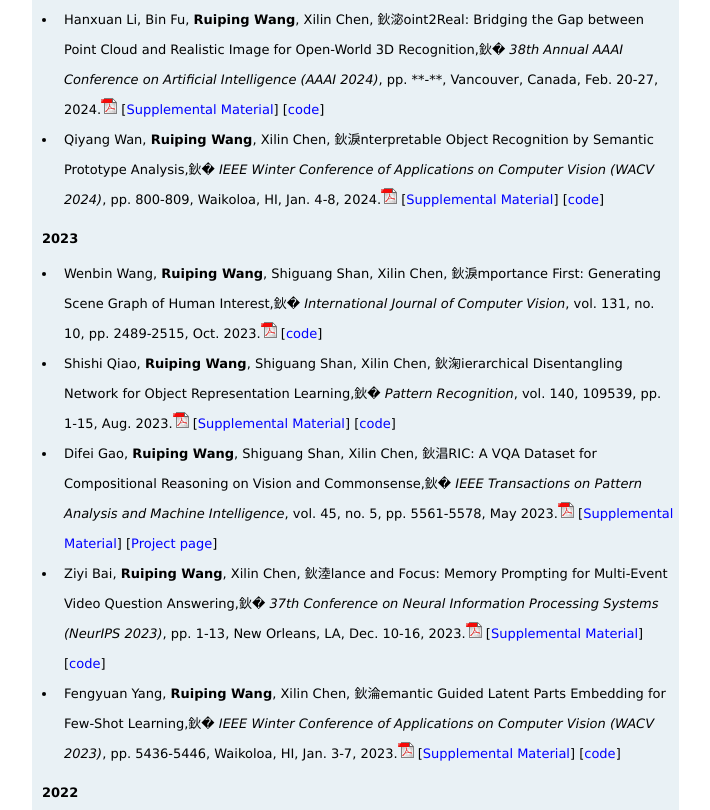
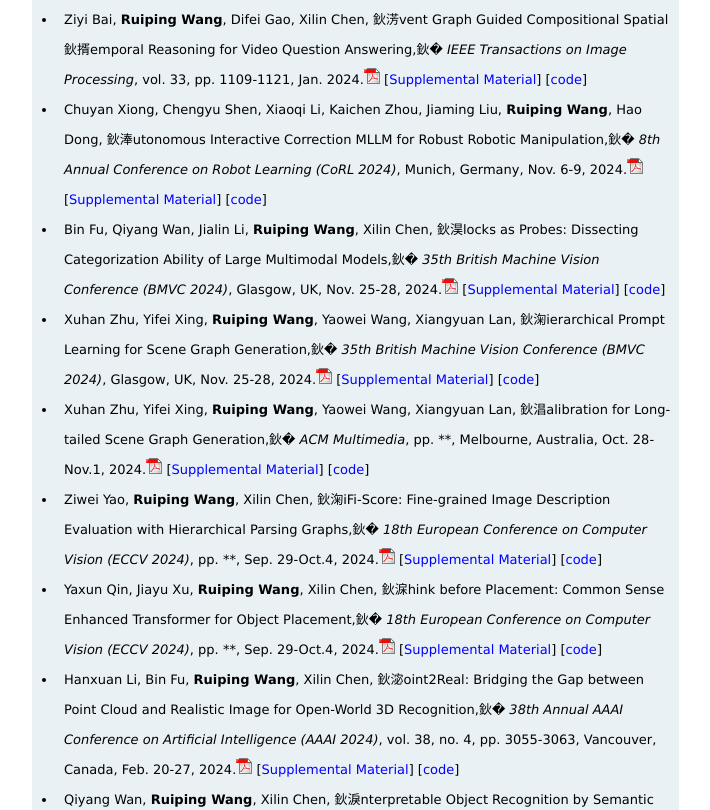
Before and after one commit to rpwnjtu/rpwnjtu.github.io, a plain HTML site: page resume.htm in a window 1280 px wide. Shown: the part 1783-2593 px from the top of the page, without its empty margins (412-1122 px from the left). Drawn offline with Linux system fonts and the light colour scheme.

Commit message:
Add files via upload

```diff
--- a/resume.htm
+++ b/resume.htm
@@ -424,7 +424,7 @@ li.specialtemp{
 
 					</div>
 
-					<!-- 20231030_#98_PR24 -->
+					<!-- 20240908_#105_CoRL24 -->
 					<div id="part4">
 
 					<p class="chara6">
@@ -437,6 +437,10 @@ li.specialtemp{
 
 					<p class="chara8">
 					<ul>
+						<li class="special">
+							Xuhan Zhu, <b>Ruiping Wang</b>, Xiangyuan Lan, Yaowei Wang, “Local Context Attention Learning for Fine-grained Scene Graph Generation,” <i>Pattern Recognition</i>, vol. 156, 110708, pp. 1-13, Dec. 2024.<a href="publications/Local Context Attention Learning for Fine-grained Scene Graph Generation_PR2024.pdf" target="_blank"><img src="image\pdf.gif" border="0px"></a> [<a href="publications/Local Context Attention Learning for Fine-grained Scene Graph Generation_PR2024_supp.pdf" target="_blank" class="inside">Supplemental Material</a>] [<a href="http://vipl.ict.ac.cn/resources/codes" target="_blank" class="inside">code</a>]
+						</li>
+
 						<li class="special">
 							Chen He, <b>Ruiping Wang</b>, Shiguang Shan, Xilin Chen, “Introspective GAN: Learning to Grow a GAN for Incremental Generation and Classification,” <i>Pattern Recognition</i>, vol. 151, 110383, pp. 1-12, Jul. 2024.<a href="publications/Introspective GAN_Learning to Grow a GAN for Incremental Generation and Classification_PR2024.pdf" target="_blank"><img src="image\pdf.gif" border="0px"></a> [<a href="publications/Introspective GAN_Learning to Grow a GAN for Incremental Generation and Classification_PR2024_supp.pdf" target="_blank" class="inside">Supplemental Material</a>] [<a href="http://vipl.ict.ac.cn/resources/codes" target="_blank" class="inside">code</a>]
 						</li>
@@ -454,7 +458,31 @@ li.specialtemp{
 						</li>
 
 						<li class="special">
-							Hanxuan Li, Bin Fu, <b>Ruiping Wang</b>, Xilin Chen, “Point2Real: Bridging the Gap between Point Cloud and Realistic Image for Open-World 3D Recognition,” <i>38th Annual AAAI Conference on Artificial Intelligence (AAAI 2024)</i>, pp. **-**, Vancouver, Canada, Feb. 20-27, 2024.<a href="publications/Point2Real_Bridging the Gap between Point Cloud and Realistic Image for Open-World 3D Recognition_AAAI2024.pdf" target="_blank"><img src="image\pdf.gif" border="0px"></a> [<a href="publications/Point2Real_Bridging the Gap between Point Cloud and Realistic Image for Open-World 3D Recognition_AAAI2024_supp.pdf" target="_blank" class="inside">Supplemental Material</a>] [<a href="http://vipl.ict.ac.cn/resources/codes" target="_blank" class="inside">code</a>]
+							Chuyan Xiong, Chengyu Shen, Xiaoqi Li, Kaichen Zhou, Jiaming Liu, <b>Ruiping Wang</b>, Hao Dong, “Autonomous Interactive Correction MLLM for Robust Robotic Manipulation,” <i>8th Annual Conference on Robot Learning (CoRL 2024)</i>, Munich, Germany, Nov. 6-9, 2024.<a href="publications/Autonomous Interactive Correction MLLM for Robust Robotic Manipulation_CoRL2024.pdf" target="_blank"><img src="image\pdf.gif" border="0px"></a> [<a href="publications/Autonomous Interactive Correction MLLM for Robust Robotic Manipulation_CoRL2024_supp.pdf" target="_blank" class="inside">Supplemental Material</a>] [<a href="http://vipl.ict.ac.cn/resources/codes" target="_blank" class="inside">code</a>]
+						</li>
+
+						<li class="special">
+							Bin Fu, Qiyang Wan, Jialin Li, <b>Ruiping Wang</b>, Xilin Chen, “Blocks as Probes: Dissecting Categorization Ability of Large Multimodal Models,” <i>35th British Machine Vision Conference (BMVC 2024)</i>, Glasgow, UK, Nov. 25-28, 2024.<a href="publications/Blocks as Probes_Dissecting Categorization Ability of Large Multimodal Models_BMVC2024.pdf" target="_blank"><img src="image\pdf.gif" border="0px"></a> [<a href="publications/Blocks as Probes_Dissecting Categorization Ability of Large Multimodal Models_BMVC2024_supp.pdf" target="_blank" class="inside">Supplemental Material</a>] [<a href="http://vipl.ict.ac.cn/resources/codes" target="_blank" class="inside">code</a>]
+						</li>
+
+						<li class="special">
+							Xuhan Zhu, Yifei Xing, <b>Ruiping Wang</b>, Yaowei Wang, Xiangyuan Lan, “Hierarchical Prompt Learning for Scene Graph Generation,” <i>35th British Machine Vision Conference (BMVC 2024)</i>, Glasgow, UK, Nov. 25-28, 2024.<a href="publications/Hierarchical Prompt Learning for Scene Graph Generation_BMVC2024.pdf" target="_blank"><img src="image\pdf.gif" border="0px"></a> [<a href="publications/Hierarchical Prompt Learning for Scene Graph Generation_BMVC2024_supp.pdf" target="_blank" class="inside">Supplemental Material</a>] [<a href="http://vipl.ict.ac.cn/resources/codes" target="_blank" class="inside">code</a>]
+						</li>
+
+						<li class="special">
+							Xuhan Zhu, Yifei Xing, <b>Ruiping Wang</b>, Yaowei Wang, Xiangyuan Lan, “Calibration for Long-tailed Scene Graph Generation,” <i>ACM Multimedia</i>, pp. **, Melbourne, Australia, Oct. 28-Nov.1, 2024.<a href="publications/Calibration for Long-tailed Scene Graph Generation_ACMMM2024.pdf" target="_blank"><img src="image\pdf.gif" border="0px"></a> [<a href="publications/Calibration for Long-tailed Scene Graph Generation_ACMMM2024_supp.pdf" target="_blank" class="inside">Supplemental Material</a>] [<a href="http://vipl.ict.ac.cn/resources/codes" target="_blank" class="inside">code</a>]
+						</li>
+
+						<li class="special">
+							Ziwei Yao, <b>Ruiping Wang</b>, Xilin Chen, “HiFi-Score: Fine-grained Image Description Evaluation with Hierarchical Parsing Graphs,” <i>18th European Conference on Computer Vision (ECCV 2024)</i>, pp. **, Sep. 29-Oct.4, 2024.<a href="publications/HiFi-Score_Fine-grained Image Description Evaluation with Hierarchical Parsing Graphs_ECCV2024.pdf" target="_blank"><img src="image\pdf.gif" border="0px"></a> [<a href="publications/HiFi-Score_Fine-grained Image Description Evaluation with Hierarchical Parsing Graphs_ECCV2024_supp.pdf" target="_blank" class="inside">Supplemental Material</a>] [<a href="http://vipl.ict.ac.cn/resources/codes" target="_blank" class="inside">code</a>]
+						</li>
+
+						<li class="special">
+							Yaxun Qin, Jiayu Xu, <b>Ruiping Wang</b>, Xilin Chen, “Think before Placement: Common Sense Enhanced Transformer for Object Placement,” <i>18th European Conference on Computer Vision (ECCV 2024)</i>, pp. **, Sep. 29-Oct.4, 2024.<a href="publications/Think before Placement_Common Sense Enhanced Transformer for Object Placement_ECCV2024.pdf" target="_blank"><img src="image\pdf.gif" border="0px"></a> [<a href="publications/Think before Placement_Common Sense Enhanced Transformer for Object Placement_ECCV2024_supp.pdf" target="_blank" class="inside">Supplemental Material</a>] [<a href="http://vipl.ict.ac.cn/resources/codes" target="_blank" class="inside">code</a>]
+						</li>
+
+						<li class="special">
+							Hanxuan Li, Bin Fu, <b>Ruiping Wang</b>, Xilin Chen, “Point2Real: Bridging the Gap between Point Cloud and Realistic Image for Open-World 3D Recognition,” <i>38th Annual AAAI Conference on Artificial Intelligence (AAAI 2024)</i>, vol. 38, no. 4, pp. 3055-3063, Vancouver, Canada, Feb. 20-27, 2024.<a href="publications/Point2Real_Bridging the Gap between Point Cloud and Realistic Image for Open-World 3D Recognition_AAAI2024.pdf" target="_blank"><img src="image\pdf.gif" border="0px"></a> [<a href="publications/Point2Real_Bridging the Gap between Point Cloud and Realistic Image for Open-World 3D Recognition_AAAI2024_supp.pdf" target="_blank" class="inside">Supplemental Material</a>] [<a href="http://vipl.ict.ac.cn/resources/codes" target="_blank" class="inside">code</a>]
 						</li>
 
 						<li class="special">
@@ -1100,7 +1128,7 @@ li.specialtemp{
 						</li>
 
 						<li class="specialtemp">
-							Area Chair, IEEE Winter Conference on Applications of Computer Vision (WACV), 2018-2020, 2022-2024
+							Area Chair, IEEE Winter Conference on Applications of Computer Vision (WACV), 2018-2020, 2022-2025
 						</li>
 
 						<li class="specialtemp">
@@ -1120,7 +1148,7 @@ li.specialtemp{
 						</li>
 
 						<li class="specialtemp">
-							Area Chair, IEEE International Conference on Multimedia and Expo (ICME), 2019-2021
+							Area Chair, IEEE International Conference on Multimedia and Expo (ICME), 2019-2021, 2023-2024
 						</li>
 
 						<li class="specialtemp">
@@ -1444,7 +1472,7 @@ li.specialtemp{
 				Designed by Ruiping Wang
 			</div>
 			<div class="date">
-				Last Update: Mar. 1, 2024
+				Last Update: Sep. 10, 2024
 			</div>
 		</td>
 	</tr>
```
